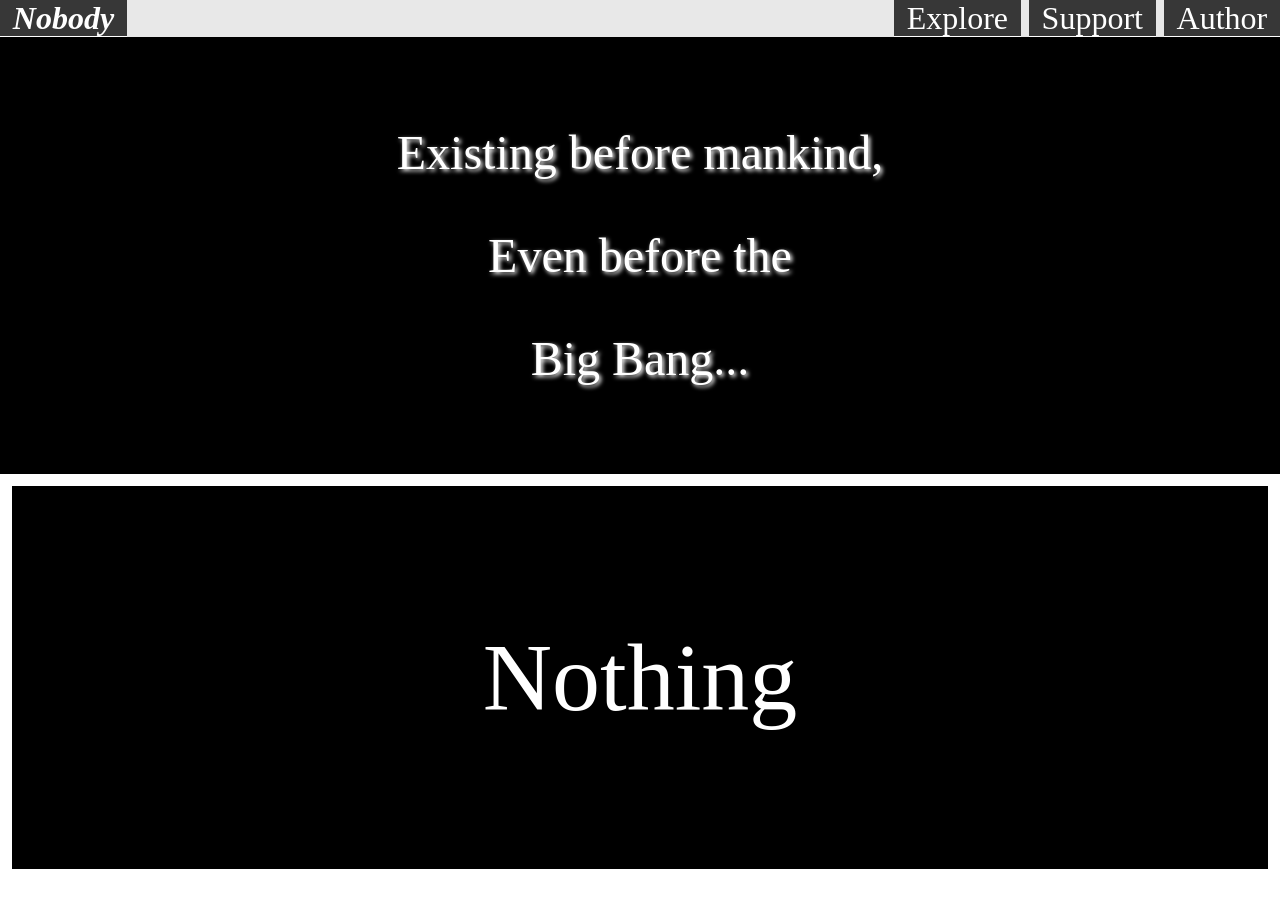
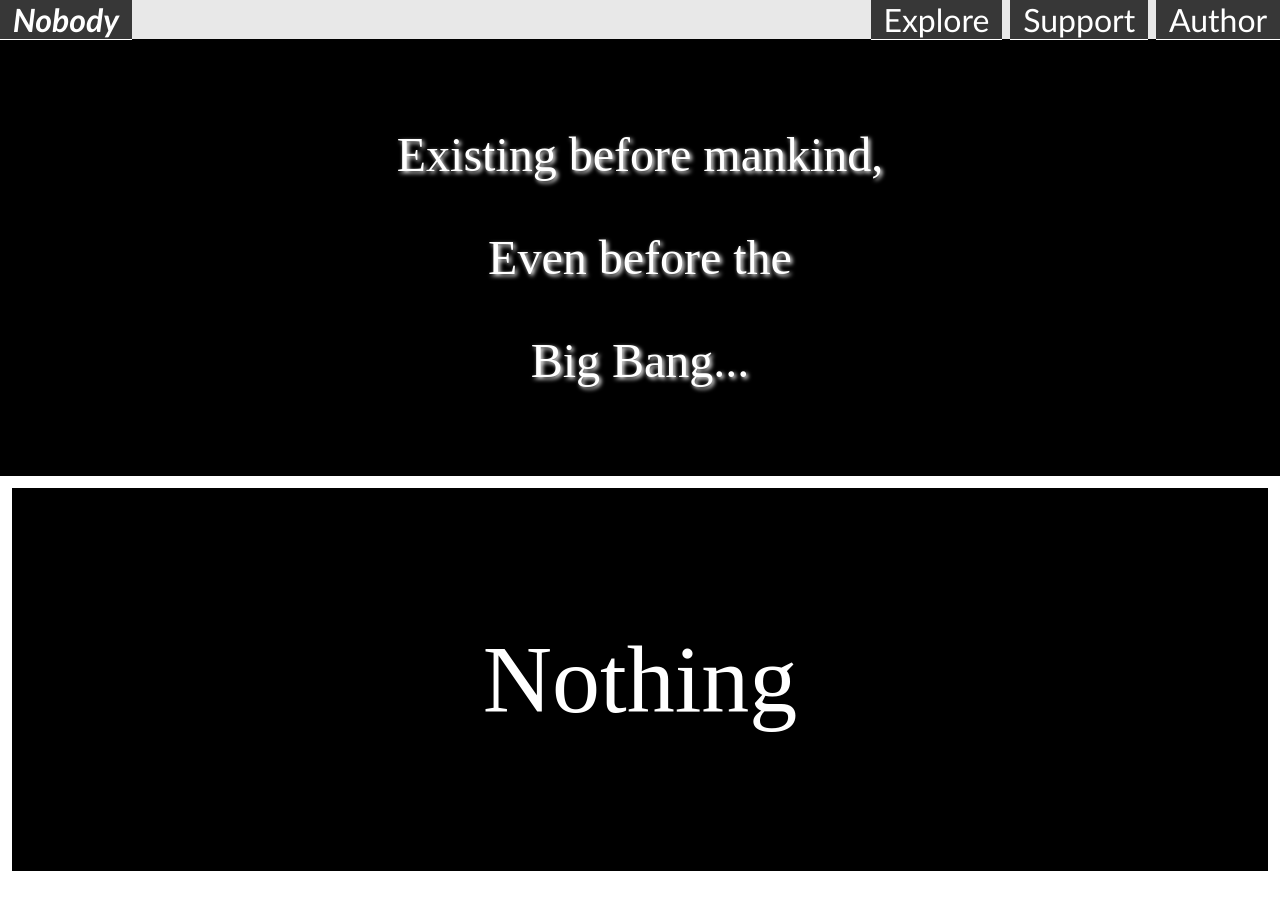
Before and after one commit to evolentDelight/Nothing, a Gatsby app: page / in a window 1280 px wide. Shown: the top 910 px of the page. Built offline with nearby package versions, Linux system fonts and the light colour scheme.

Commit message:
nav font update

```diff
--- a/src/components/nav.css
+++ b/src/components/nav.css
@@ -1,6 +1,6 @@
 .container{
   background-color: #E8E8E8;
-  font-family: 'Red Rose', cursive, "Times New Romans";
+  font-family: 'Red Rose', cursive, "Calibri";
   font-size: clamp(17px, 2.5vw, 35px);
   color: #FAF7FF;
 }
```
